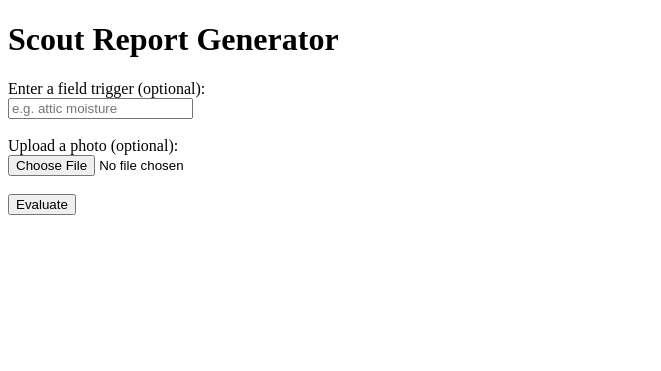
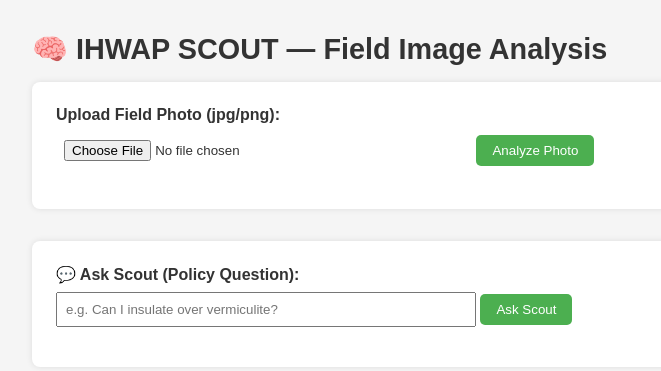
Before and after one commit to aweuve/ihwap-scout, a Flask app: page / in a window 1280 px wide. Shown: the top 371 px of the page, without its empty margins (0-661 px from the left). Run offline with Flask 3, Linux system fonts and the light colour scheme.

Commit message:
Update index.html

```diff
--- a/templates/index.html
+++ b/templates/index.html
@@ -1,26 +1,120 @@
 <!DOCTYPE html>
 <html>
 <head>
-  <title>IHWAP SCOUT</title>
+    <title>IHWAP SCOUT</title>
+    <meta charset="UTF-8">
+    <style>
+        body {
+            font-family: Arial, sans-serif;
+            margin: 2rem;
+            background: #f5f5f5;
+            color: #333;
+        }
+
+        h1 {
+            font-size: 1.8rem;
+            margin-bottom: 1rem;
+        }
+
+        .section {
+            background: #fff;
+            padding: 1.5rem;
+            margin-bottom: 2rem;
+            border-radius: 8px;
+            box-shadow: 0 0 6px rgba(0,0,0,0.1);
+        }
+
+        label {
+            display: block;
+            margin-bottom: 0.5rem;
+            font-weight: bold;
+        }
+
+        input[type="file"],
+        input[type="text"] {
+            padding: 0.5rem;
+            width: 100%;
+            max-width: 400px;
+            margin-bottom: 1rem;
+        }
+
+        button {
+            padding: 0.5rem 1rem;
+            background: #4CAF50;
+            color: white;
+            border: none;
+            border-radius: 5px;
+            cursor: pointer;
+        }
+
+        button:hover {
+            background: #388e3c;
+        }
+
+        .result-box {
+            padding: 1rem;
+            background: #e8f5e9;
+            border-left: 5px solid #4CAF50;
+            margin-top: 1rem;
+        }
+
+        .image-preview {
+            margin-top: 1rem;
+        }
+
+        .chat-box {
+            background: #f0f0f0;
+            padding: 1rem;
+            border-left: 5px solid #2196F3;
+            margin-top: 1rem;
+        }
+    </style>
 </head>
 <body>
-  <h1>Scout Report Generator</h1>
-  <form method="POST" enctype="multipart/form-data">
-    <label>Enter a field trigger (optional):</label><br>
-    <input type="text" name="trigger" placeholder="e.g. attic moisture"><br><br>
-    <label>Upload a photo (optional):</label><br>
-    <input type="file" name="image"><br><br>
-    <input type="submit" value="Evaluate">
-  </form>
+    <h1>🧠 IHWAP SCOUT — Field Image Analysis</h1>
 
-  {% if trigger %}
-    <h3>Trigger: {{ trigger }}</h3>
-    <p><strong>Result:</strong> {{ result }}</p>
-  {% endif %}
+    <div class="section">
+        <form method="POST" enctype="multipart/form-data">
+            <label>Upload Field Photo (jpg/png):</label>
+            <input type="file" name="image" required>
+            <button type="submit">Analyze Photo</button>
+        </form>
 
-  {% if image_path %}
-    <h4>Uploaded Image:</h4>
-    <img src="{{ image_path }}" width="300">
-  {% endif %}
+        {% if image_path %}
+            <div class="image-preview">
+                <p><strong>📸 Uploaded Image:</strong></p>
+                <img src="{{ image_path }}" width="300">
+            </div>
+        {% endif %}
+
+        {% if trigger and result %}
+            <div class="result-box">
+                <p><strong>🧠 Trigger:</strong> {{ trigger }}</p>
+                <p><strong>✅ FAAIE Response:</strong> {{ result }}</p>
+
+                <form action="/download_report" method="get">
+                    <input type="hidden" name="trigger" value="{{ trigger }}">
+                    <input type="hidden" name="result" value="{{ result }}">
+                    <input type="hidden" name="image_path" value="{{ image_path }}">
+                    <button type="submit">📄 Download PDF Report</button>
+                </form>
+            </div>
+        {% endif %}
+    </div>
+
+    <div class="section">
+        <form method="POST">
+            <label>💬 Ask Scout (Policy Question):</label>
+            <input type="text" name="chat_input" placeholder="e.g. Can I insulate over vermiculite?">
+            <button type="submit">Ask Scout</button>
+        </form>
+
+        {% if chat_response %}
+            <div class="chat-box">
+                <p><strong>🧠 Scout Says:</strong></p>
+                <p>{{ chat_response }}</p>
+            </div>
+        {% endif %}
+    </div>
 </body>
 </html>
```
